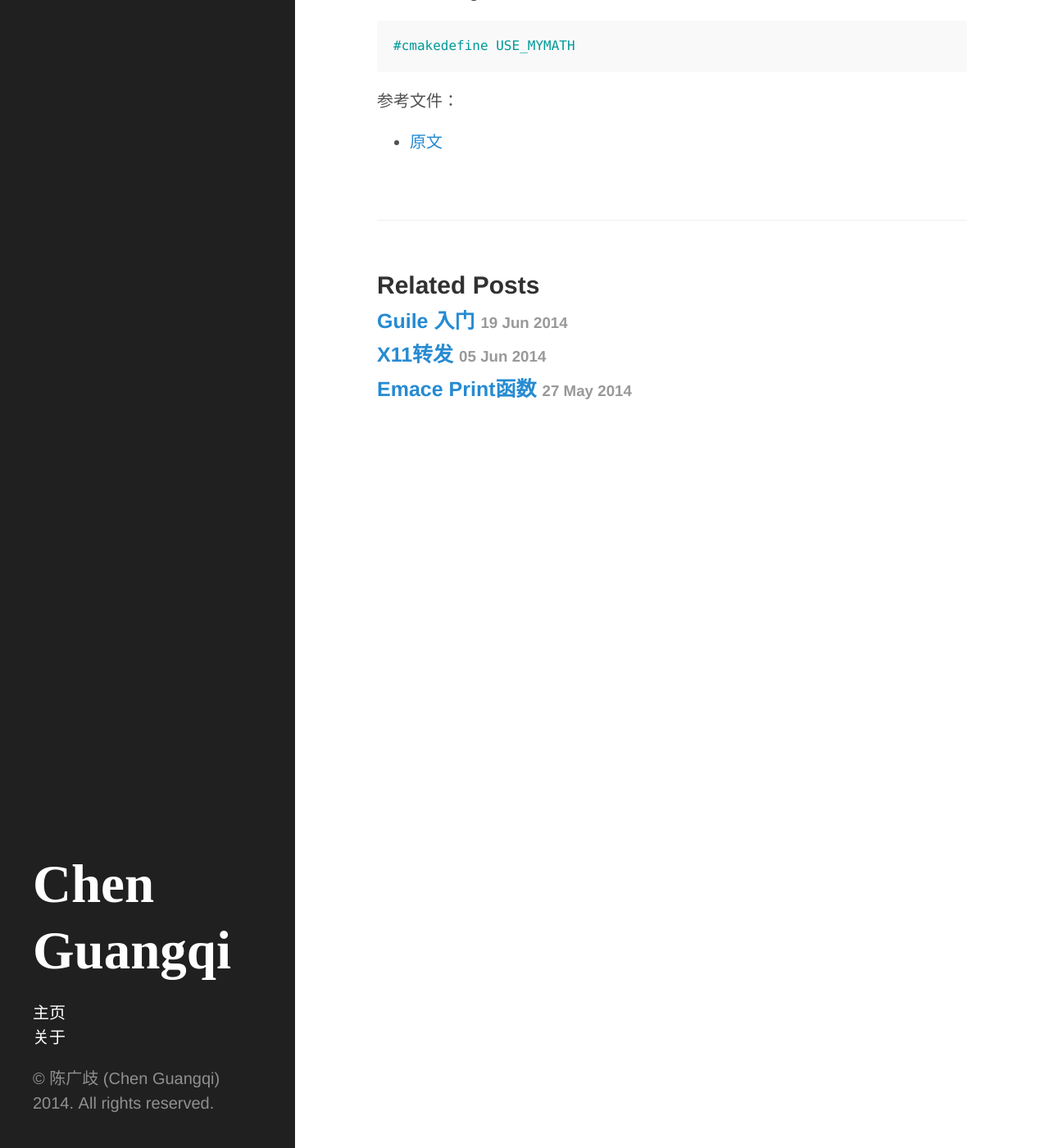
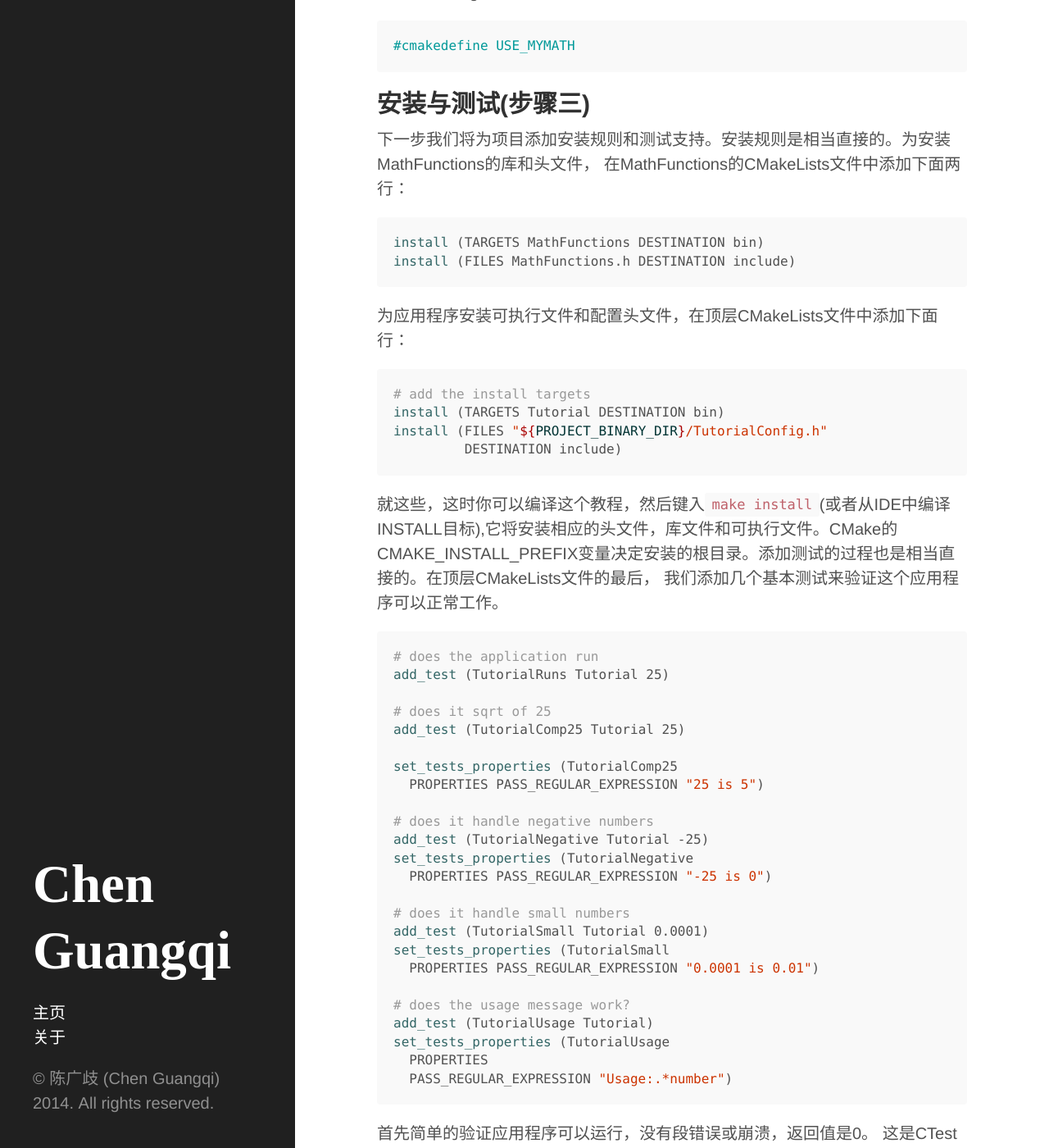
Before and after one commit to chenguangqi/chenguangqi.github.io, a Jekyll site: the page built from _posts/2014-07-31-CMake-Tutorial.md, in a window 1280 px wide and 1400 px high, scrolled down 4913 px. Shown: the whole window at 82% size. Built offline with Jekyll 4.4.1, drawn with Linux system fonts in a browser that asks for light colours; Markdown is read by kramdown in place of the engine named in the settings; some of the changed text lies outside the part shown.

Commit message:
Update 2014-07-31-CMake-Tutorial.md

````diff
--- a/_posts/2014-07-31-CMake-Tutorial.md
+++ b/_posts/2014-07-31-CMake-Tutorial.md
@@ -205,6 +205,76 @@ int main (int argc, char *argv[])
 #cmakedefine USE_MYMATH
 ```
 
+## 安装与测试(步骤三)
+
+下一步我们将为项目添加安装规则和测试支持。安装规则是相当直接的。为安装MathFunctions的库和头文件，
+在MathFunctions的CMakeLists文件中添加下面两行：
+
+```cmake
+install (TARGETS MathFunctions DESTINATION bin)
+install (FILES MathFunctions.h DESTINATION include)
+```
+
+为应用程序安装可执行文件和配置头文件，在顶层CMakeLists文件中添加下面行：
+
+```cmake
+# add the install targets
+install (TARGETS Tutorial DESTINATION bin)
+install (FILES "${PROJECT_BINARY_DIR}/TutorialConfig.h"
+         DESTINATION include)
+```
+
+就这些，这时你可以编译这个教程，然后键入`make install`(或者从IDE中编译INSTALL目标),它将安装相应的头文件，库文件和可执行文件。CMake的CMAKE_INSTALL_PREFIX变量决定安装的根目录。添加测试的过程也是相当直接的。在顶层CMakeLists文件的最后，
+我们添加几个基本测试来验证这个应用程序可以正常工作。
+
+```cmake
+# does the application run
+add_test (TutorialRuns Tutorial 25)
+
+# does it sqrt of 25
+add_test (TutorialComp25 Tutorial 25)
+
+set_tests_properties (TutorialComp25
+  PROPERTIES PASS_REGULAR_EXPRESSION "25 is 5")
+
+# does it handle negative numbers
+add_test (TutorialNegative Tutorial -25)
+set_tests_properties (TutorialNegative
+  PROPERTIES PASS_REGULAR_EXPRESSION "-25 is 0")
+
+# does it handle small numbers
+add_test (TutorialSmall Tutorial 0.0001)
+set_tests_properties (TutorialSmall
+  PROPERTIES PASS_REGULAR_EXPRESSION "0.0001 is 0.01")
+
+# does the usage message work?
+add_test (TutorialUsage Tutorial)
+set_tests_properties (TutorialUsage
+  PROPERTIES
+  PASS_REGULAR_EXPRESSION "Usage:.*number")
+```
+
+首先简单的验证应用程序可以运行，没有段错误或崩溃，返回值是0。
+这是CTest测试项的基本格式。接着使用PASS_REGULAR_EXPRESSION测试属性
+验证测试项的输出包含某些字符串。我们现在的情况验证计算的平方根，以及当提供的参数的数量不正确
+时，输出使用方法信息。如果想添加大量的测试项来测试不同的输入值，你可能需要考虑创建一个宏，如下：
+
+```cmake
+#define a macro to simplify adding tests, then use it
+macro (do_test arg result)
+  add_test (TutorialComp${arg} Tutorial ${arg})
+  set_tests_properties (TutorialComp${arg}
+    PROPERTIES PASS_REGULAR_EXPRESSION ${result})
+endmacro (do_test)
+
+# do a bunch of result based tests
+do_test (25 "25 is 5")
+do_test (-25 "-25 is 0")
+```
+
+每次调用do_test，就为项目添加一个测试项，带有测试名称，输入和结果等参数。
+
+
 参考文件：
 
 * [原文](http://www.cmake.org/cmake/help/cmake_tutorial.html)
````
